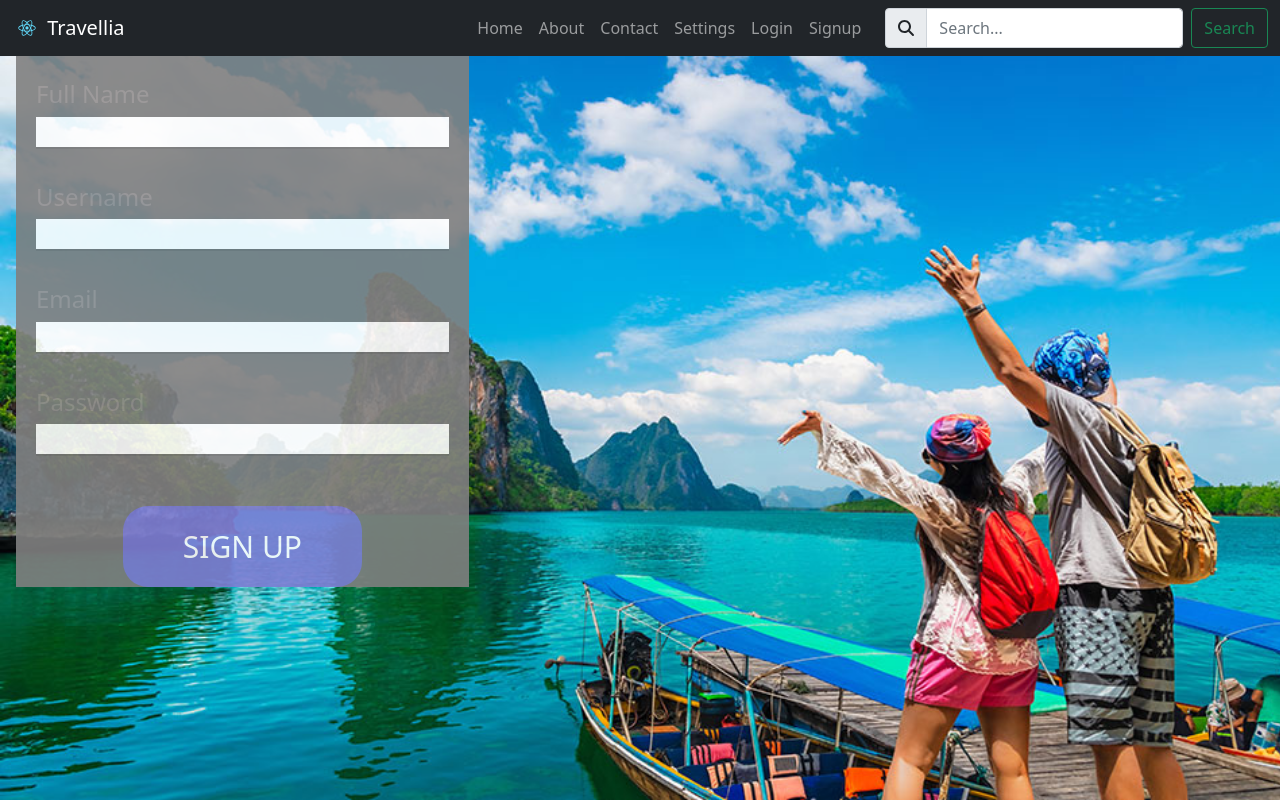
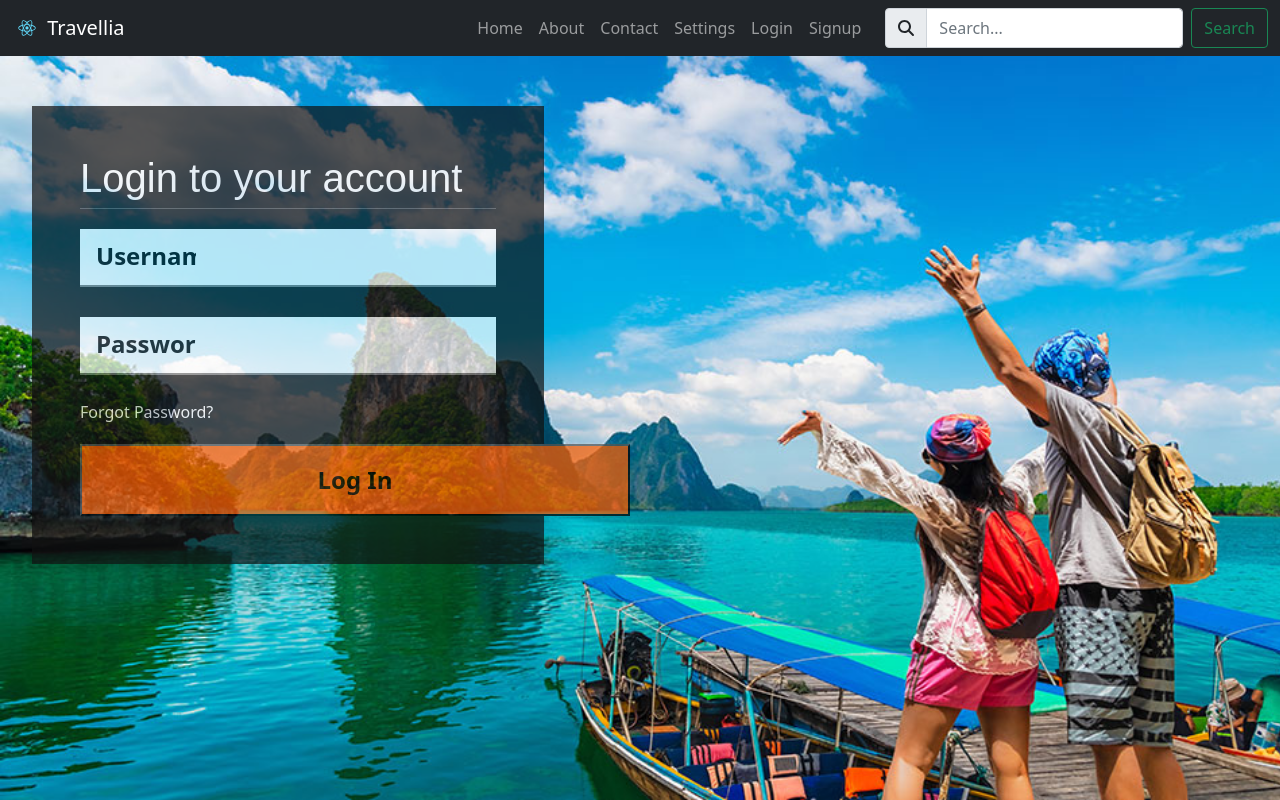
Before and after one commit to reileighh/MERN-stack, a React (Create React App) app in the folder client/: page /Login in a window 1280 px wide. Built offline with nearby package versions, Linux system fonts and the light colour scheme.

Commit message:
completed login page

```diff
--- a/client/src/Styles/Login.css
+++ b/client/src/Styles/Login.css
@@ -1,3 +1,9 @@
+h1{
+    color:white;
+    font-family:Arial, Helvetica,sans-serif;
+    margin-bottom:6px;
+}
+
 .body{
     background-image:url(../assets/LoginPic2.jpg);
     background-repeat: no-repeat;
@@ -9,9 +15,42 @@
 }
 
 .signupform{
-    background:grey;
-    opacity:0.9;
+    background:rgb(17, 17, 17);
+    opacity:0.7;
     align-items:center;
-    margin-left:16px;
+    margin-left:32px;
+    margin-top:50px;
+    padding:48px;
+    width:40%;
+    height:50%;
 
 }
+
+   input[type="text"]::placeholder,
+   input[type="password"]::placeholder
+    {
+    color:black;
+    font-weight:600;
+    font-size:24px;
+    align-items:center;
+  }
+
+  .input{
+    padding:28px 300px 28px 16px;
+    opacity: 1.0;
+  }
+
+  .but{
+    padding:16px 16px 16px 16px;
+    background:rgb(255, 94, 0);
+    color:black;
+    font-weight:700;
+    width:550px;
+    font-size:24px;
+    opacity:1;
+
+  }
+
+  .but:hover{
+    background-image:linear-gradient(to right,rgb(255, 94, 0),white);
+  }
--- a/client/src/pages/Login.js
+++ b/client/src/pages/Login.js
@@ -1,5 +1,4 @@
 import React from 'react';
-import LoginPic from '../assets/LoginPic.jpg';
 import '../Styles/Login.css';
 import Navbar from '../components/Navbar';
 import styled from 'styled-components'
@@ -13,6 +12,7 @@ function Login() {
     flex-direction:row;
   `
 
+
   return (
 
     <div className="body">
@@ -20,45 +20,42 @@ function Login() {
       <Div>
         <div className="signupform">
           <form >
-          <div className="name">
-            <label className="label">Full Name</label>
-            <input
-              className="input"
-              type="text"
-              name="fullname"
+            <h1 style={{justifyContent:"center"}}>Login to your account</h1>
+            <hr
+            style={{
+              marginTop: '0px',
+              backgroundColor:"white"
+            }}
+            />
 
-            />
-          </div>
-          <div className="username">
-            <label className="label">Username</label>
+          <div style={{marginTop:"20px"}}>
             <input
               className="input"
               type="text"
               name="username"
+              placeholder="Username"
 
             />
           </div>
-          <div className="email">
-            <label className="label">Email</label>
-            <input
-              className="input"
-              type="email"
-              name="email"
 
-            />
-          </div>
-          <div className="password">
-            <label className="label">Password</label>
+          <div style={{marginTop:"20px"}}>
             <input
               className="input"
               type="password"
               name="password"
-
+              placeholder="Password"
             />
           </div>
-          <div>
-            <button className="submit" >
-              Sign Up
+
+          <div style={{marginTop:"15px"}}>
+            <a href="/forgot" style={{color:"white", textDecoration:"none"}}>Forgot Password?</a>
+
+          </div>
+
+
+          <div style={{marginTop:"20px"}}>
+            <button className="but" >
+              Log In
             </button>
           </div>
 
```
